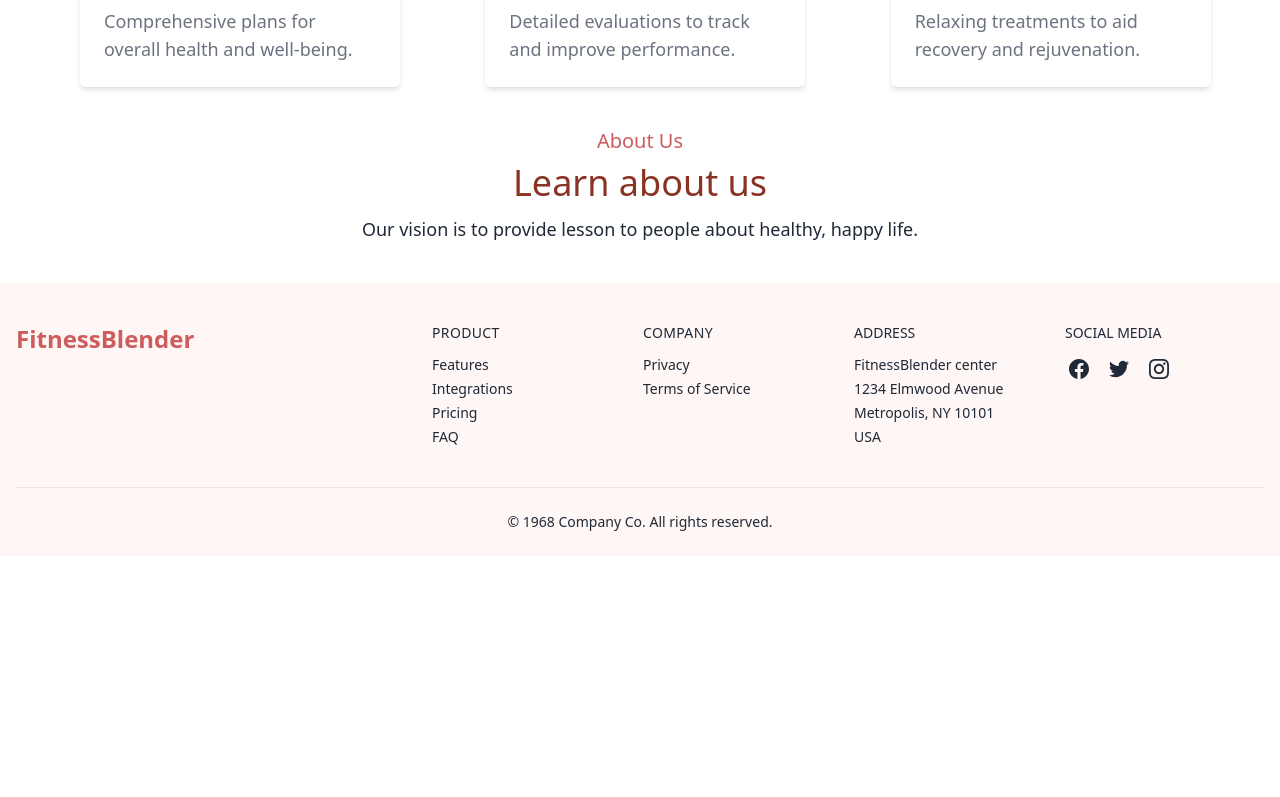
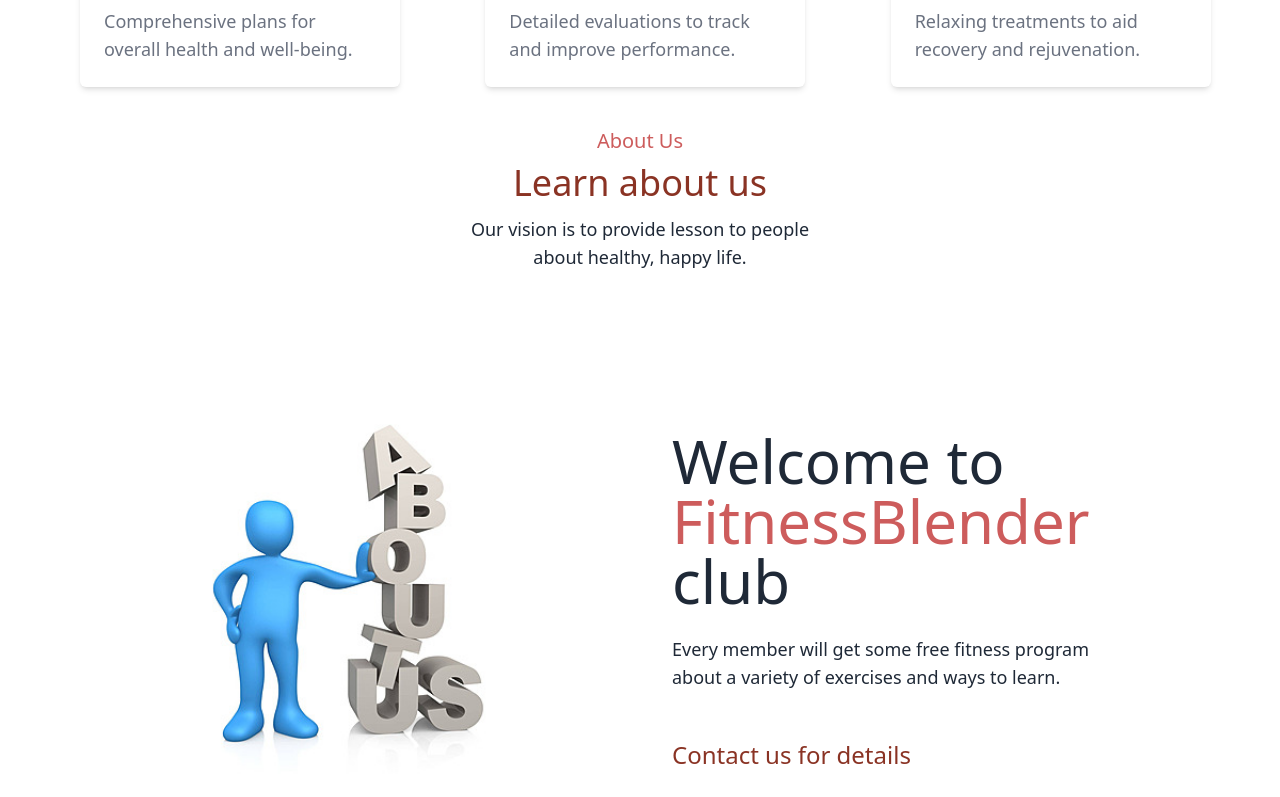
Before and after one commit to TinnyDatta/fitness-blender-client, a React (Vite) app: page / in a window 1280 px wide. Shown: the part 1143-1940 px from the top of the page. Before the commit the page ends 1699 px from the top, so only its background shows below. Built offline with nearby package versions, Linux system fonts and the light colour scheme; no server answers.

Commit message:
make about section

```diff
--- a/src/components/Home/AboutUs/AboutUs.jsx
+++ b/src/components/Home/AboutUs/AboutUs.jsx
@@ -1,10 +1,31 @@
 
 const AboutUs = () => {
     return (
-        <div>
+        <div className="mb-10">
             <h2 className="text-[#CD5C5C] text-center my-2 text-xl">About Us</h2>
             <p className="text-4xl text-[#8A3324] text-center">Learn about us </p>
-            <p className="text-center text-lg mt-3 mb-10">Our vision is to provide lesson to people about healthy, happy life.  </p>
+            <p className="text-center text-lg mt-3 mb-10">Our vision is to provide lesson to people <br /> about healthy, happy life.  </p>
+            <div>
+            <section className="dark:bg-gray-100 dark:text-gray-800">
+	<div className="container flex flex-col justify-center p-6 mx-auto sm:py-12 lg:py-24 lg:flex-row lg:justify-evenly">
+		<div className="flex items-center justify-center p-6 mt-8 lg:mt-0 h-72 sm:h-80 lg:h-96 xl:h-112 2xl:h-128">
+			<img src="/public/images/aboutUs.jpg" alt="" className="object-contain h-72 sm:h-80 lg:h-96 xl:h-112 2xl:h-128" />
+		</div>
+		<div className="flex flex-col justify-center p-6 text-center rounded-sm lg:max-w-md xl:max-w-lg lg:text-left">
+			<h1 className="text-3xl leading-none sm:text-6xl">Welcome to
+            <br />
+				<span className="text-[#CD5C5C]"> FitnessBlender </span>club
+			</h1>
+			<p className="mt-6 mb-8 text-lg sm:mb-12">Every member will get some free fitness program
+				<br  className="hidden md:inline lg:hidden" /> about a variety of exercises and ways to learn.
+			</p>
+			<div>
+				<p className="text-2xl text-[#8A3324]">Contact us for details</p>
+			</div>
+		</div>
+	</div>
+</section>
+            </div>
         </div>
     );
 };
```
Also changed, not shown: public/images/aboutUs.jpg (added).
